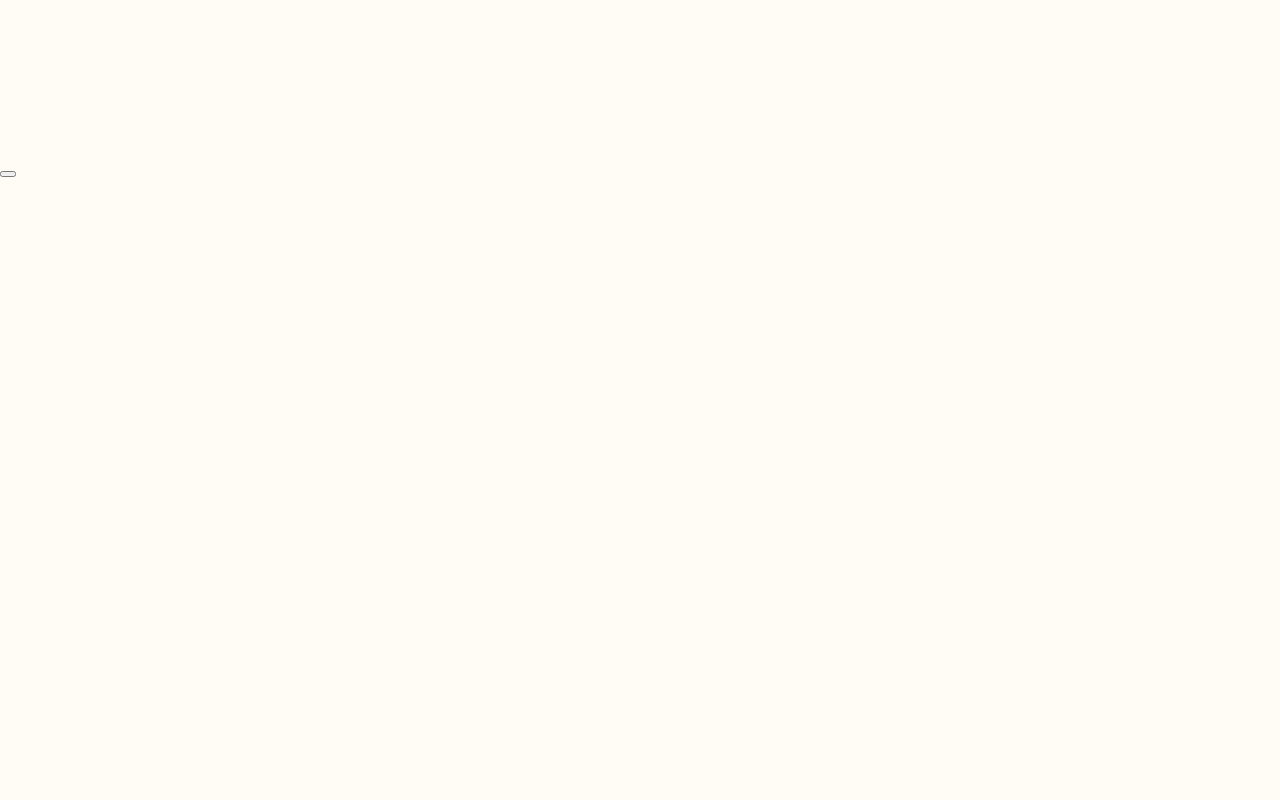
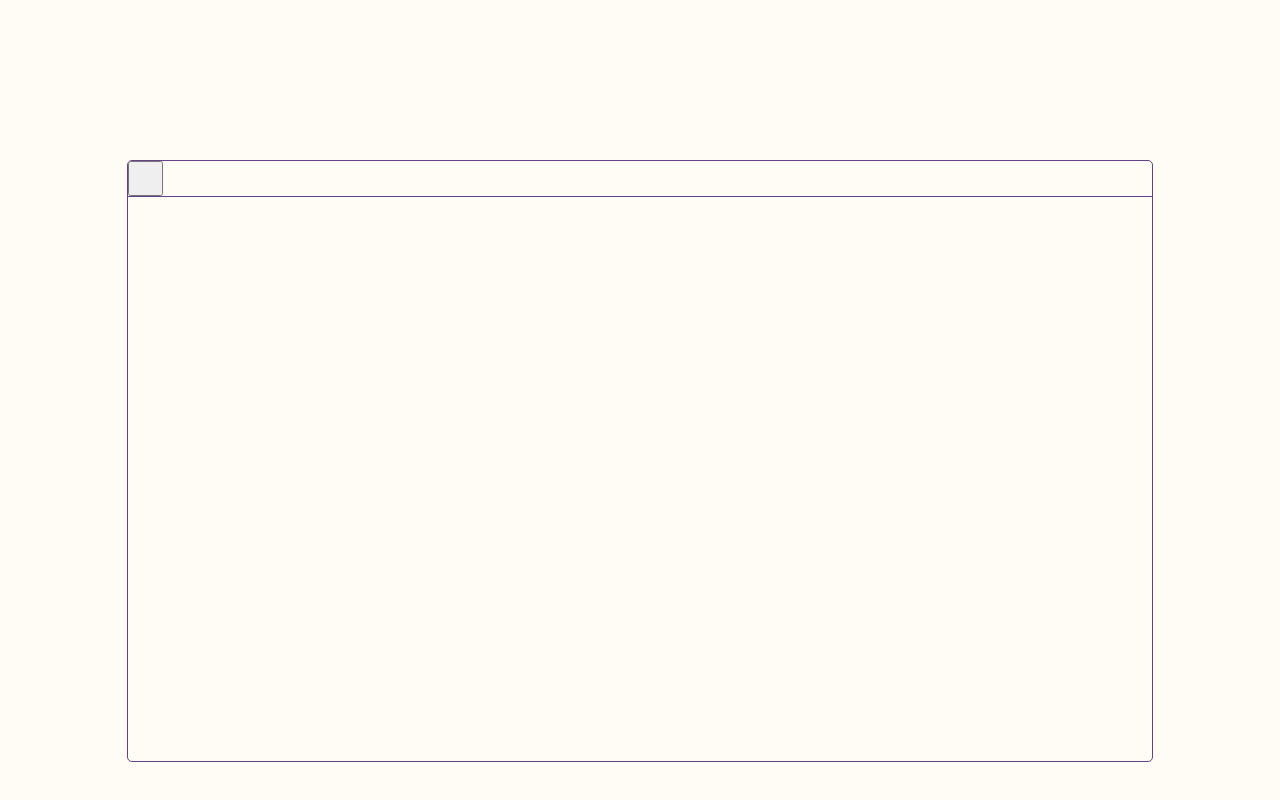
Before and after one commit to Hyangyoun/StudyCode_front, a React (Create React App) app: page /blog in a window 1280 px wide. Shown: the part 600-1400 px from the top of the page. Built offline with nearby package versions, Linux system fonts and the light colour scheme; a web font is replaced by a local one.

Commit message:
span 렌더링 수정 (특수문자 로직 구현 못하고있음)

```diff
--- a/src/Blog/OverView.jsx
+++ b/src/Blog/OverView.jsx
@@ -2,7 +2,7 @@ import React, { useState } from "react";
 import styled from "styled-components";
 import Markdown from "react-markdown";
 import remarkGfm from "remark-gfm";
-import OverViewEditer from "./OverViewEditer";
+import MDediter from "../MarkDownEditer/MDediter";
 import { Prism as SyntaxHighlighter } from "react-syntax-highlighter";
 import { oneLight } from "react-syntax-highlighter/dist/esm/styles/prism";
 
@@ -45,7 +45,7 @@ function OverView(props) {
                     <div>소개글 작성하기</div>
                 </NoOverview>
             }
-            <OverViewEditer over={over} setOver={setOver} />
+            <MDediter over={over} setOver={setOver} />
         </>
     )
 }
--- a/src/Blog/OverViewEditer.jsx
+++ /dev/null
@@ -1,73 +0,0 @@
-import React, { useRef } from "react";
-import styled from "styled-components";
-
-function OverViewEditer(props) {
-    const {over, setOver} = props;
-    let result =over.split("\n");
-    const ta = useRef();
-
-
-    return (
-        <>
-            <button onClick={() => {
-                let cusor = ta.current.selectionEnd -1
-                let row = over.lastIndexOf("\n",cusor)
-                console.log(row, cusor)
-                setOver(over.substring(0,row + 1) + "# " + over.substring(row + 1)
-                ,ta.current.focus())
-            }} />
-            <InputSection>
-                <div>
-                    <pre>
-                        <code>
-                            {result.map((item, index) => {
-                                return <span key={index}>{item}</span>
-                            })}
-                        </code>
-                    </pre>
-                </div>
-                <textarea ref={ta} autoComplete="off" autoCorrect="off" autoCapitalize="off" spellCheck="false" className="inputArea" value={over} onChange={(e) => setOver(e.target.value)}/>
-            </InputSection>
-        </>
-    )
-}
-
-const InputSection = styled.div`
-    width: 1200px; height: 700px;
-    position: relative;
-    padding: 10px;
-    margin: auto;
-
-    & > div {
-        position: relative;
-        font-size: 15px;
-        left: 0;
-        top: 0;
-        pre {
-            margin: 0;
-        }
-        span {
-            display: block;
-        }
-    }
-
-    .inputArea {
-        position: absolute;
-        -webkit-text-fill-color: transparent;
-        width: 100%;
-        height: 100%;
-        padding: 10px;
-        font-size: 15px;
-        left: 0;
-        top: 0;
-        outline: none;
-        resize: none;
-        overflow: hidden;
-        white-space: pre-wrap;
-        word-break: break-word;
-        border: none;
-        background-color: transparent;
-    }
-`
-
-export default OverViewEditer
--- /dev/null
+++ b/src/MarkDownEditer/MDediter.jsx
@@ -0,0 +1,132 @@
+import React, { useEffect, useRef, useState } from "react";
+import styled from "styled-components";
+
+function MDediter(props) {
+    const {over, setOver} = props;
+    const [cusor, setCusor] = useState();
+    const markDownInput = useRef();
+
+    let result = over.split("\n");
+    result.map((item, index) => {
+        result[index] = item + "  "
+    })
+
+    const MarkDownButtonClick = (buttonName) => {
+        let lastcusor = markDownInput.current.selectionEnd
+        let row = over.lastIndexOf("\n",lastcusor - 1);
+        console.log(row, lastcusor);
+
+        switch(buttonName) {
+            case "T1":
+                setOver(over.substring(0,row + 1) + "# " + over.substring(row + 1));
+                markDownInput.current.focus();
+                setCusor(lastcusor + 2)
+                break;
+            default: break;
+        }
+    }
+
+    const Text = () => {
+        return (
+            result.map((item, index) => {
+            })
+        )
+    }
+
+    useEffect(() => {
+        markDownInput.current.setSelectionRange(cusor,cusor)
+    },[cusor])
+
+
+    return (
+        <MarkDownEditer>
+            <div>
+                <button onClick={() => MarkDownButtonClick("T1")}/>
+            </div>
+            <InputSection>
+                <div className="spanBox">
+                    <div className="inputbox">
+                        <pre>
+                            <code>
+                                {Text()}
+                            </code>
+                        </pre>
+                    </div>
+                    <textarea ref={markDownInput} autoComplete="off" autoCorrect="off" autoCapitalize="off" spellCheck="false" className="inputArea" value={over} onChange={(e) => setOver(e.target.value)}/>
+                </div>
+            </InputSection>
+        </MarkDownEditer>
+    )
+}
+
+const MarkDownEditer = styled.div`
+    width: 80%; height: 600px;
+    border: 1px solid var(--primary);
+    border-radius: 5px;
+    margin: 0 auto 50px;
+    display: flex;
+    flex-direction: column;
+
+    & > div {
+        //height: fit-content;
+        display: flex;
+
+        & > button {
+            width: 35px; height: 35px;
+        }
+    }
+`
+
+const InputSection = styled.div`
+    width: 100%; height: 100%;
+    flex: 1;
+    position: relative;
+    overflow: auto;
+
+    * {
+        box-sizing: border-box;
+    }
+
+    .spanBox {
+        width: 100%; height: 100%;
+        border-top: 1px solid var(--primary);
+        position: relative;
+        padding: 10px;
+        margin: auto;
+    }
+
+    .inputbox {
+        position: relative;
+        font-size: 15px;
+        left: 0;
+        top: 0;
+        pre {
+            margin: 0;
+        }
+        span {
+            display: inline-block;
+            width: auto;
+            height: auto;
+        }
+    }
+
+    .inputArea {
+        width: 100%;
+        height: 100%;
+        position: absolute;
+        -webkit-text-fill-color: transparent;
+        padding: 10px;
+        font-size: 15px;
+        left: 0;
+        top: 0;
+        outline: none;
+        resize: none;
+        overflow: hidden;
+        white-space: pre-wrap;
+        word-break: break-word;
+        border: none;
+        background-color: transparent;
+    }
+`
+
+export default MDediter
```
